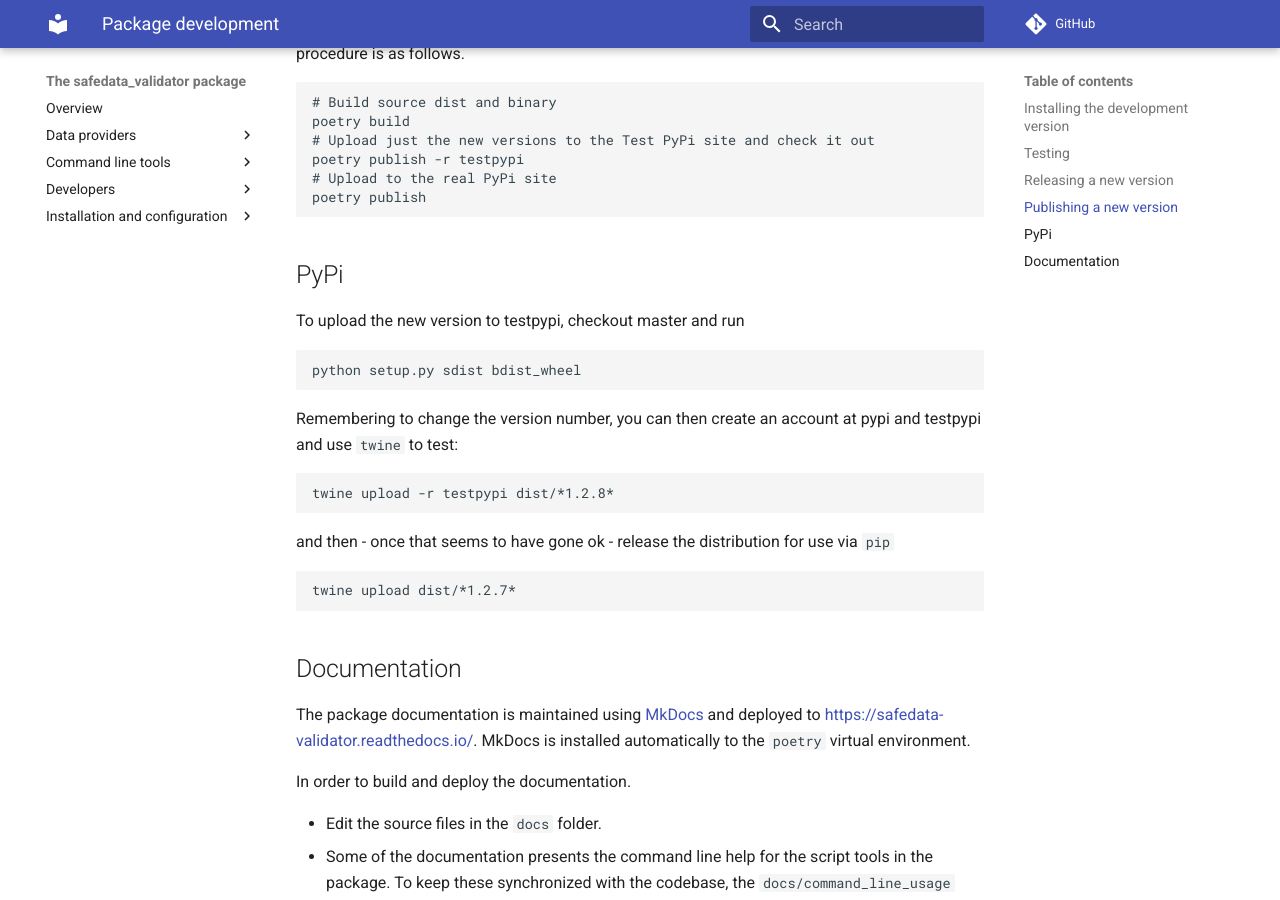
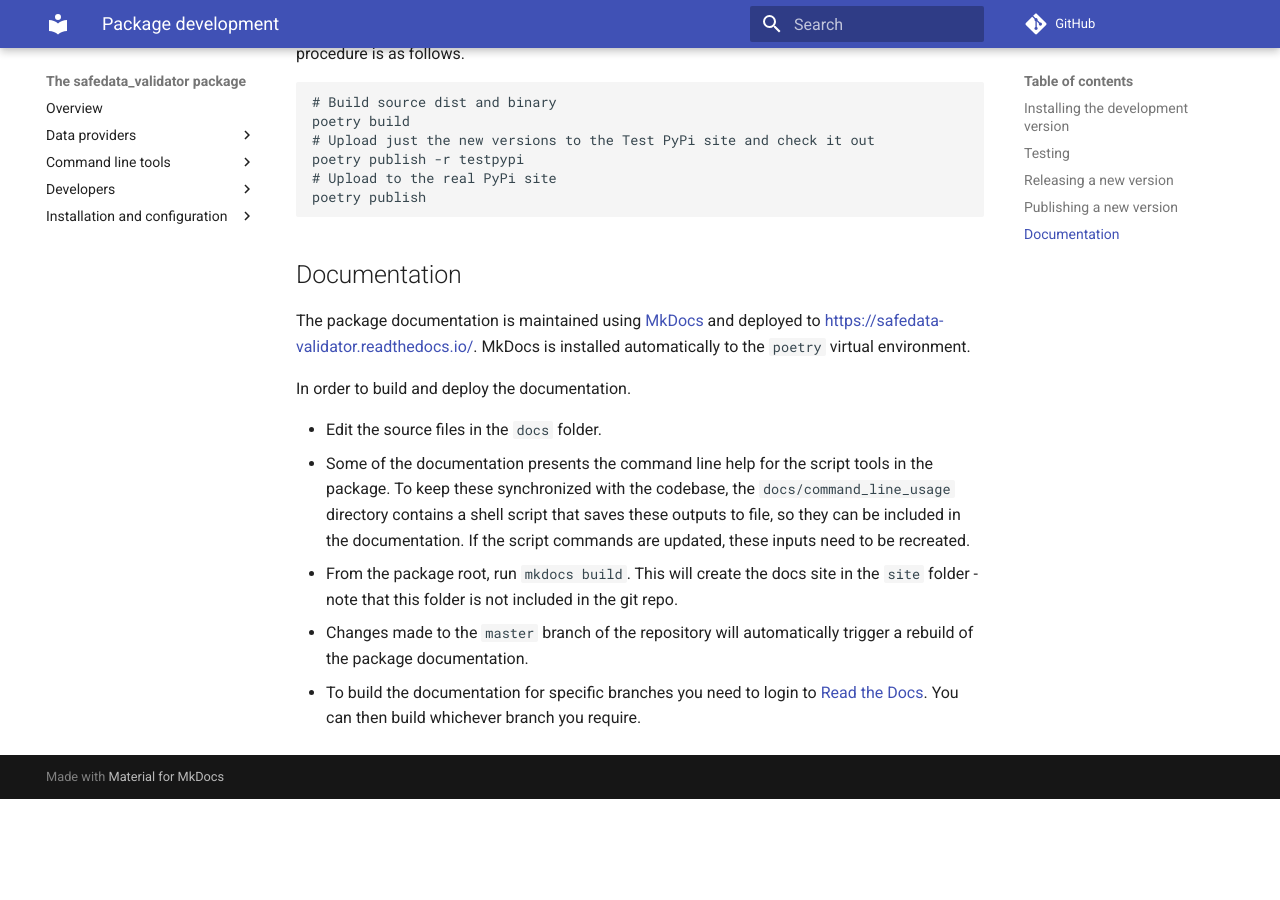
Before and after one commit to ImperialCollegeLondon/safedata_validator, an MkDocs documentation site: the page built from docs/package_development.md, in a window 1280 px wide and 900 px high, scrolled down 2987 px. Built offline with MkDocs 1.6.1 and Material for MkDocs 9.7.7, drawn with Linux system fonts in a browser that asks for light colours; comment, search, counter and statistics services are not loaded; after the commit the page ends 3786 px from its top, so only the background shows below that.

Commit message:
Removed outdated details of pypi publication

````diff
--- a/docs/package_development.md
+++ b/docs/package_development.md
@@ -161,28 +161,6 @@ poetry publish -r testpypi
 poetry publish
 ```
 
-## PyPi
-
-To upload the new version to testpypi, checkout master and run
-
-```sh
-python setup.py sdist bdist_wheel
-```
-
-Remembering to change the version number, you can then create an account at pypi
-and testpypi and use `twine` to test:
-
-```sh
-twine upload -r testpypi dist/*1.2.8*
-```
-
-and then - once that seems to have gone ok - release the distribution for use
-via `pip`
-
-```sh
-twine upload dist/*1.2.7*
-```
-
 ## Documentation
 
 The package documentation is maintained using [MkDocs](https://www.mkdocs.org/)
````
